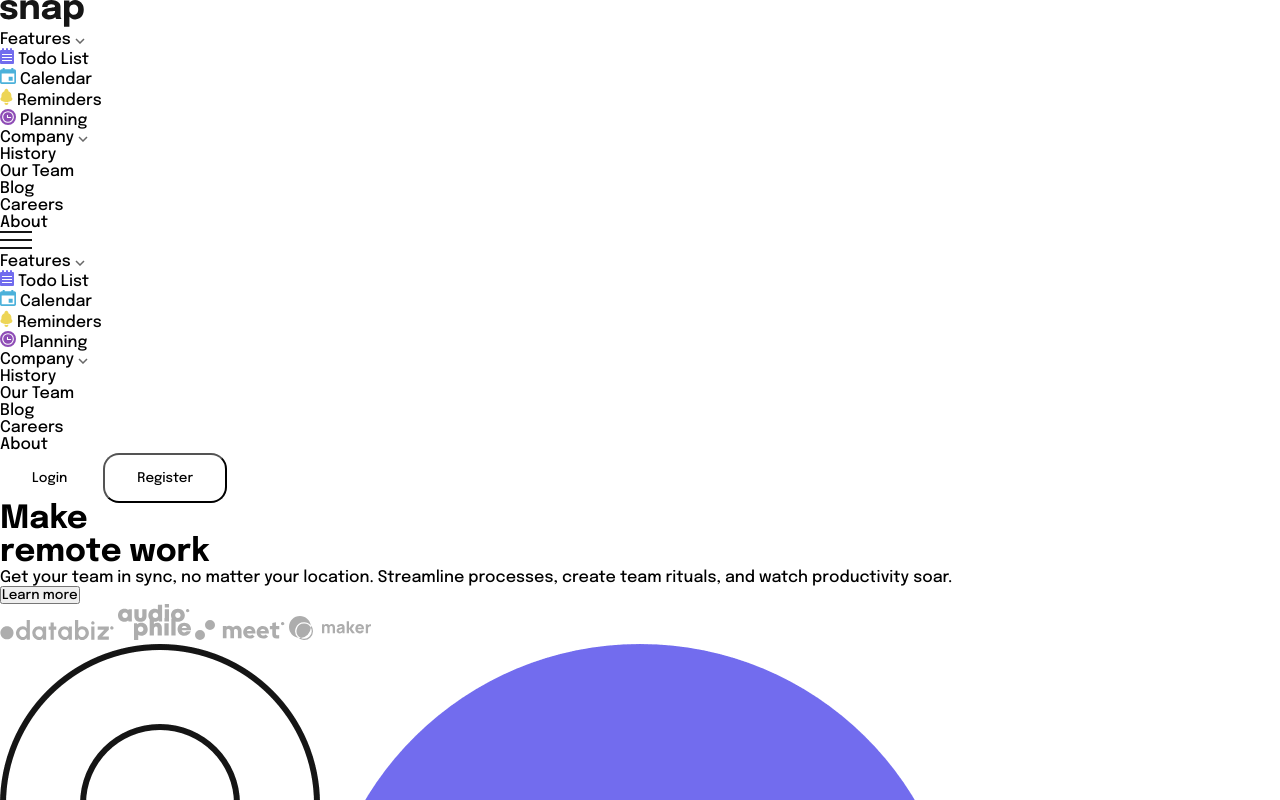
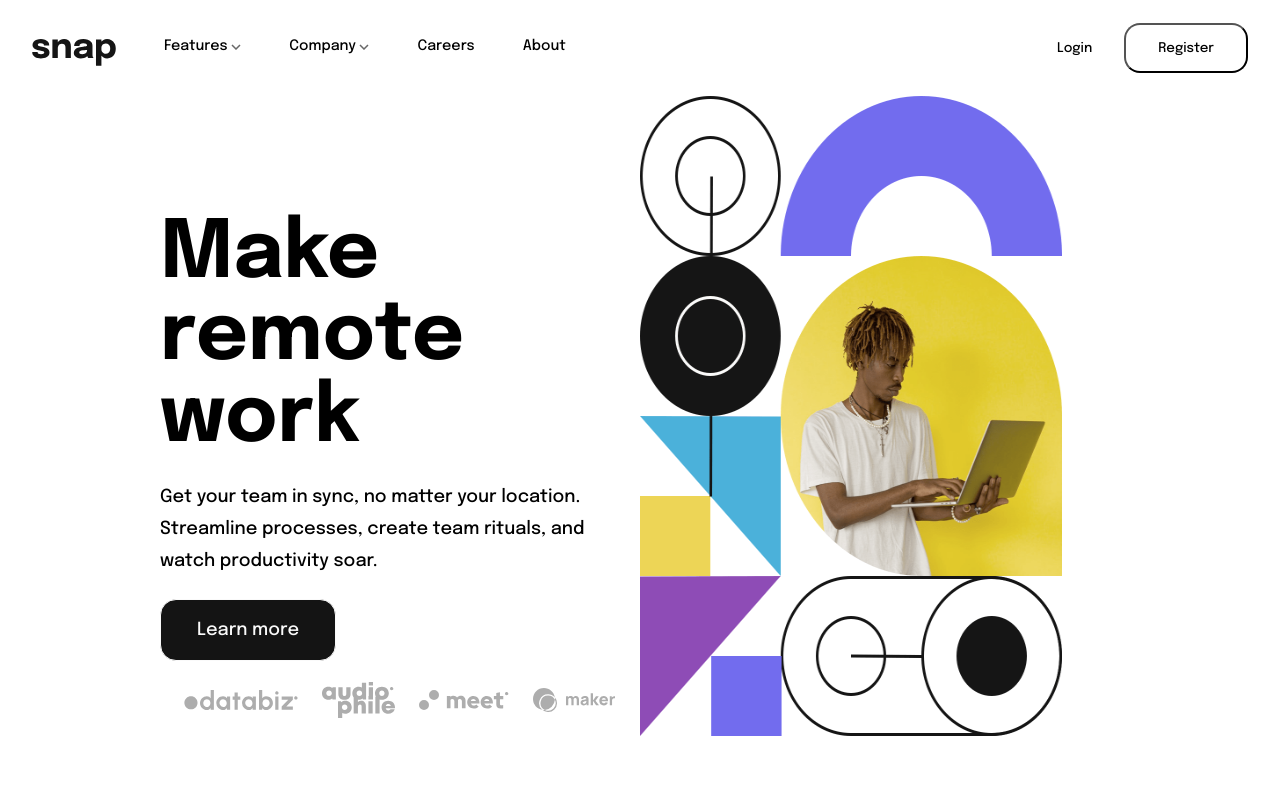
Before and after one commit to Carmenyo/FM-Intro-section-with-dropdown-navigation, a plain HTML site: page index.html in a window 1280 px wide. Shown: the top 800 px of the page. Drawn offline with Linux system fonts and the light colour scheme.

Commit message:
desktop layout

```diff
--- a/index.html
+++ b/index.html
@@ -138,7 +138,7 @@
       <div class="main-right">
         <picture>
           <source media="(max-width:768px)" srcset="./images/image-hero-mobile.png">
-          <img src="./images/image-hero-desktop.png" alt="">
+          <img src="./images/image-hero-desktop.png" alt="" class="main-image">
         </picture>
       </div>
     </div>
--- a/styles/main.css
+++ b/styles/main.css
@@ -16,12 +16,19 @@
 }
 
 body{
-  min-height: 100vh;
-  width: 100%;
+min-height: 100vh;
+max-width: 1440px;
 }
 
 img{
     max-width: 100%;
+}
+
+li{
+    list-style: none;
+}
+.mobile-menu-button{
+    display: none;
 }
 
 .button-login{
@@ -42,3 +49,94 @@ img{
 .button-register:hover{
     font-weight: bold;
 }
+
+
+
+nav{
+    height: 2rem;
+    display: flex;
+    align-items: center;
+    padding: 3rem 2rem;
+}
+.nav-container{
+    width: 100%;
+    display: flex;
+    justify-content: space-between;
+    align-items: center;
+    max-width: 1440px;
+}
+.nav-left{
+    width: 100%;
+    display: flex;
+    justify-content: flex-start;
+    margin-top: .7rem;
+    gap: 3rem;
+    font-size: .9rem;
+}
+.nav-links{
+    display: flex;
+    margin-left: 4rem;
+    list-style: none;
+    gap: 2rem;
+}
+
+.mobile-menu{
+    display: none;
+}
+.features-submenu{
+    display: none;
+}
+.company-submenu{
+    display: none;
+}
+
+main{
+    display: flex;
+
+}
+.main-container{
+    display: grid;
+    grid-template-columns: 1fr 1fr;
+}
+.main-left{
+    display: flex;
+    flex-direction: column;
+    justify-content: space-evenly;
+    margin: 0 0 0 10rem;
+}
+.main-title{
+    margin-top: 6rem;
+    font-size: 5rem;
+}
+.main-paragraph{
+    line-height: 2rem;
+    font-size: var(--font-size);
+    padding-right: 3rem;
+}
+.main-button{
+    background-color: var(--color-black);
+    width: 11rem;
+    color: var(--color-white);
+    padding: 1.3rem 2rem;
+    border-radius: 1rem;
+    border: solid 1px;
+    cursor: pointer;
+    font-size: var(--font-size);
+}
+.main-button:hover{
+    background-color: var(--color-white);
+    color: var(--color-black);
+    font-weight: bolder;
+}
+
+.main-icons{
+    display: flex;
+    justify-content: space-evenly;
+    align-items: center;
+}
+
+.main-image{
+width: 66%;
+height: 40rem;
+
+}
```
